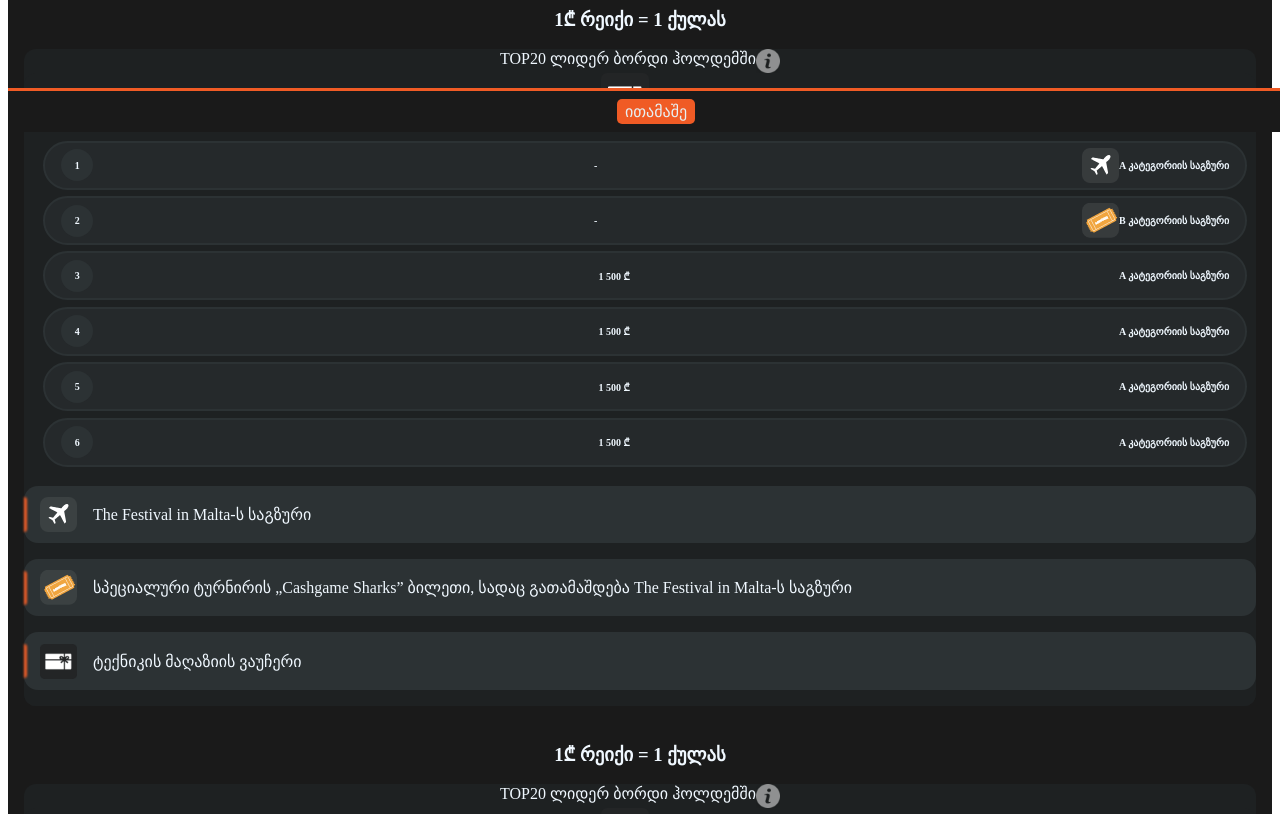
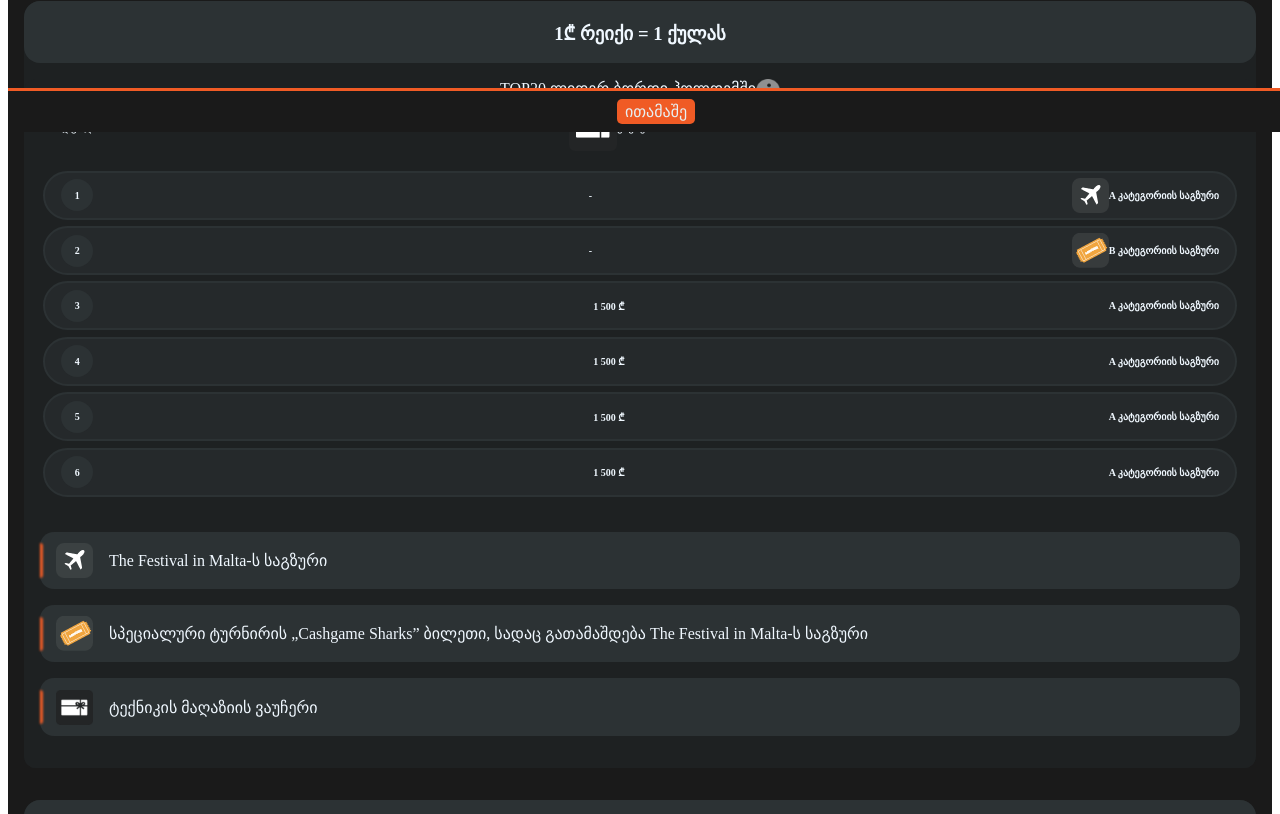
Before and after one commit to Turagats/Level_Up, a React (Create React App) app: page / in a window 1280 px wide. Shown: the part 668-1482 px from the top of the page. Built offline with nearby package versions, Linux system fonts and the light colour scheme.

Commit message:
css restored

```diff
--- a/src/App.js
+++ b/src/App.js
@@ -1,17 +1,13 @@
 import Header from "./Components/Header";
 import Seasons from "./Components/Seasons";
-// import Footer from "./Components/Footer";
 import "./App.scss";
 
 function App() {
   return (
     <div className="landing-page">
       <div className="main-pop-container">
-        oto
-        <section className="header-container"></section>
         <Header />
         <Seasons />
-        {/* <Footer /> */}
         <div className="footer-end">
           <div className="footer-end-text">ითამაშე</div>
         </div>
--- a/src/Components/Footer.scss
+++ b/src/Components/Footer.scss
@@ -8,7 +8,6 @@
     display: flex;
     flex-direction: column;
     margin: 2rem 0;
-    // padding: 1rem;
 
     .footer-section-title {
       color: white;
@@ -23,7 +22,6 @@
         display: flex;
         align-items: center;
         background-color: $base-gray-3;
-        // margin-bottom: 1rem;
         color: $base-text-tc;
         padding: 1rem;
         margin-bottom: 0.3rem;
@@ -36,7 +34,6 @@
   .footer-section-2 {
     display: flex;
     flex-direction: column;
-    // padding: 1rem;
 
     .footer-section-title {
       color: white;
--- a/src/Components/Header.scss
+++ b/src/Components/Header.scss
@@ -9,16 +9,14 @@
   color: $base-text;
 
   .background-image {
-    // position: absolute;
     top: 0;
     left: 0;
-    width: 100%; /* Sets the width of the image to 100% of the div */
-    height: 100%; /* Sets the height of the image to 100% of the div */
-    // z-index: -1; /* Positions the image behind the other content */
+    width: 100%;
+    height: 100%;
 
     & > img {
       display: block;
-      width: 100%; /* Sets the width of the image to 100% of the div */
+      width: 100%;
       height: auto;
     }
   }
--- a/src/Components/SeasonComponents/CashComponent.js
+++ b/src/Components/SeasonComponents/CashComponent.js
@@ -1,9 +1,6 @@
 import React from "react";
 import "./CashComponent.scss";
 import infologo from "../../Assets/example-icon.png";
-// import giftlogo from "../../Assets/gift.png";
-// import planelogo from "../../Assets/travel-icon-sm.png";
-// import ticketlogo from "../../Assets/ticket-icon-sm.png";
 import Footer from "../Footer";
 import TopTwentyLeaderBoard from "./SeasonUI/TopTwentyLeaderBoard";
 import Tournaments from "./SeasonUI/Tournaments";
@@ -11,31 +8,13 @@ import Tournaments from "./SeasonUI/Tournaments";
 export default function CashComponent() {
   return (
     <section className="cash-main-container">
-      <TopTwentyLeaderBoard
-        info={infologo}
-        // gift={giftlogo}
-        // board={topTwentyLeaderboard}
-        // plane={planelogo}
-        // ticket={ticketlogo}
-        // prizes={TopTwentyPrizes}
-      />
-      <TopTwentyLeaderBoard
-        info={infologo}
-        // gift={giftlogo}
-        // board={topTwentyLeaderboard}
-        // plane={planelogo}
-        // ticket={ticketlogo}
-        // prizes={TopTwentyPrizes}
-      />
-
+      <TopTwentyLeaderBoard info={infologo} />
+      <TopTwentyLeaderBoard info={infologo} />
       <div className="cash-info-update">
         * ლიდერბორდის შედეგები განახლდება პოკერის ლობიში
       </div>
       <Tournaments />
-
-      <div style={{ width: "100%" }}>
-        <Footer />
-      </div>
+      <Footer />
     </section>
   );
 }
--- a/src/Components/SeasonComponents/CashComponent.scss
+++ b/src/Components/SeasonComponents/CashComponent.scss
@@ -1,7 +1,6 @@
 @import "../../Styles/Mixins.scss";
 
 .cash-main-container {
-  // @include center-content();
   flex-direction: column;
   border-radius: 16px;
   color: aliceblue;
@@ -13,98 +12,13 @@
     .cash-section-leaderboard-header-title {
       display: flex;
       justify-content: center;
-      // margin-bottom: 1rem;
-    }
-    .cash-section-leaderboard {
-      display: flex;
-      flex-direction: column;
-
-      .cash-section-leaderboard-title {
-        display: flex;
-        justify-content: space-between;
-        align-items: center;
-        padding: 0 1rem;
-
-        .cash-section-gift {
-          display: flex;
-          align-items: center;
-        }
-      }
-
-      .cash-section-lists {
-        display: flex;
-        flex-direction: column;
-        // padding: 1rem;
-        background-color: $base-gray-2;
-
-        .cash-section-list {
-          width: 100%;
-          display: flex;
-          justify-content: space-between;
-          align-items: center;
-          background-color: $base-gray-3;
-          border-radius: 76px;
-          border: 2px solid $base-gray;
-          margin: 0.2rem;
-          font-size: 10px;
-          font-weight: bold;
-          max-height: 45px;
-          // margin: 1rem;
-          .cash-list-logo {
-            margin-right: 1rem;
-          }
-          .cash-placement {
-            display: flex;
-            align-items: center;
-            justify-content: center;
-            background-color: $base-gray;
-            border-radius: 50%;
-            margin: 1rem;
-            width: 2rem;
-            height: 2rem;
-          }
-
-          .cash-list-logo {
-            display: flex;
-            align-items: center;
-
-            & > img {
-              display: none;
-              @include breakpoint(sm) {
-                display: flex;
-              }
-            }
-          }
-        }
-      }
+      margin-top: 1rem;
     }
   }
+}
 
-  .cash-prize-section {
-    display: flex;
-    flex-direction: column;
-    width: 100%;
-    .cash-prize-section-list {
-      display: flex;
-      align-items: center;
-      background-color: $base-gray;
-      margin-bottom: 1rem;
-      padding: 0.2rem 1rem;
-      border-radius: 14px;
-
-      & > span {
-        padding: 1rem;
-      }
-
-      & > img {
-        width: 37px;
-        height: 35px;
-      }
-    }
-  }
-  .cash-info-update {
-    text-align: center;
-    font-size: $base-font-size-xs;
-    padding-bottom: 3rem;
-  }
+.cash-info-update {
+  padding-bottom: 3rem;
+  text-align: center;
+  font-size: $base-font-size-xxs;
 }
--- a/src/Components/SeasonComponents/NewYearComponent.js
+++ b/src/Components/SeasonComponents/NewYearComponent.js
@@ -1,12 +1,12 @@
 import React from "react";
 import Footer from "../../Components/Footer";
 import LeaderAndPrizes from "../SeasonComponents/SeasonUI/LeaderAndPrizes";
+import Tournaments from "./SeasonUI/Tournaments";
 import giftlogo from "../../Assets/gift.png";
 import planelogo from "../../Assets/travel-icon-sm.png";
 import ticketlogo from "../../Assets/ticket-icon-sm.png";
 import circlelogo from "../../Assets/mechanic-icon.png";
 import "./NewYearComponent.scss";
-import Tournaments from "./SeasonUI/Tournaments";
 
 export default function NewYearComponent() {
   const topTwentyLeaderboard = [
--- a/src/Components/SeasonComponents/NewYearComponent.scss
+++ b/src/Components/SeasonComponents/NewYearComponent.scss
@@ -32,7 +32,6 @@
       background-color: $base-gray-3;
       border-radius: 76px;
       border: 2px solid $base-gray;
-      //   margin: 0.2rem;
       font-weight: bold;
       max-height: 45px;
 
--- a/src/Components/SeasonComponents/SeasonUI/LeaderAndPrizes.scss
+++ b/src/Components/SeasonComponents/SeasonUI/LeaderAndPrizes.scss
@@ -7,9 +7,7 @@
   width: 100%;
   border-radius: 12px;
   background-color: $base-gray-2;
-  // margin-bottom: 1rem
   .cash-section-leaderboard {
-    // color: white;
     width: 100%;
     border-radius: 12px;
     .cash-section-leaderboard-title {
@@ -17,7 +15,7 @@
       display: flex;
       justify-content: space-between;
       align-items: center;
-      padding: 0 1rem;
+      padding: 0rem 6rem 0rem 2rem;
       .cash-section-gift {
         display: flex;
         align-items: center;
@@ -71,7 +69,8 @@
   .cash-prize-section {
     display: flex;
     flex-direction: column;
-    width: 100%;
+    padding: 1rem;
+    // width: 100%;
     .cash-prize-section-list {
       display: flex;
       align-items: center;
--- a/src/Components/SeasonComponents/SeasonUI/TopTwentyLeaderBoard.scss
+++ b/src/Components/SeasonComponents/SeasonUI/TopTwentyLeaderBoard.scss
@@ -1,6 +1,14 @@
+@import "../../../Styles/Mixins.scss";
+
 .top-twenty-container {
+  background-color: $base-gray-2;
+  border-radius: 16px;
+
   .cash-h3 {
+    margin-top: 2rem;
     display: flex;
     justify-content: center;
+    background-color: $base-gray;
+    border-radius: 16px;
   }
 }
--- a/src/Components/SeasonComponents/SeasonUI/Tournament.scss
+++ b/src/Components/SeasonComponents/SeasonUI/Tournament.scss
@@ -12,7 +12,6 @@
   .tournaments-orange-line {
     background-color: $base-orange;
     border-radius: 0 0 5px 5px;
-    // box-shadow: 0 0 10px rgba(0, 0, 0, 0.5);
     filter: blur(1px);
     min-width: 30%;
     height: 3px;
--- a/src/Components/Seasons.scss
+++ b/src/Components/Seasons.scss
@@ -10,8 +10,6 @@
 
   .seasons {
     display: flex;
-    // padding: 2rem 4rem;
-
     .cash-left {
       border-radius: 8px 0 0 8px;
     }
@@ -19,8 +17,13 @@
     .final-right {
       border-radius: 0 8px 8px 0;
     }
+    .season-choose:hover .choosen-season:hover,
+    .season-choose:hover {
+      cursor: pointer;
+    }
 
     .choosen-season {
+      cursor: pointer;
       display: flex;
       flex-direction: column;
       border-radius: 8px;
@@ -30,7 +33,7 @@
 
       flex: 32;
       transform: scale(1.2);
-      @include breakpoint(sm){
+      @include breakpoint(sm) {
         transform: scale(1.05);
       }
 
```
Also changed, not shown: src/Components/SeasonComponents/SeasonUI/TopTwentyLeaderBoard.js (+0 -38 lines).
